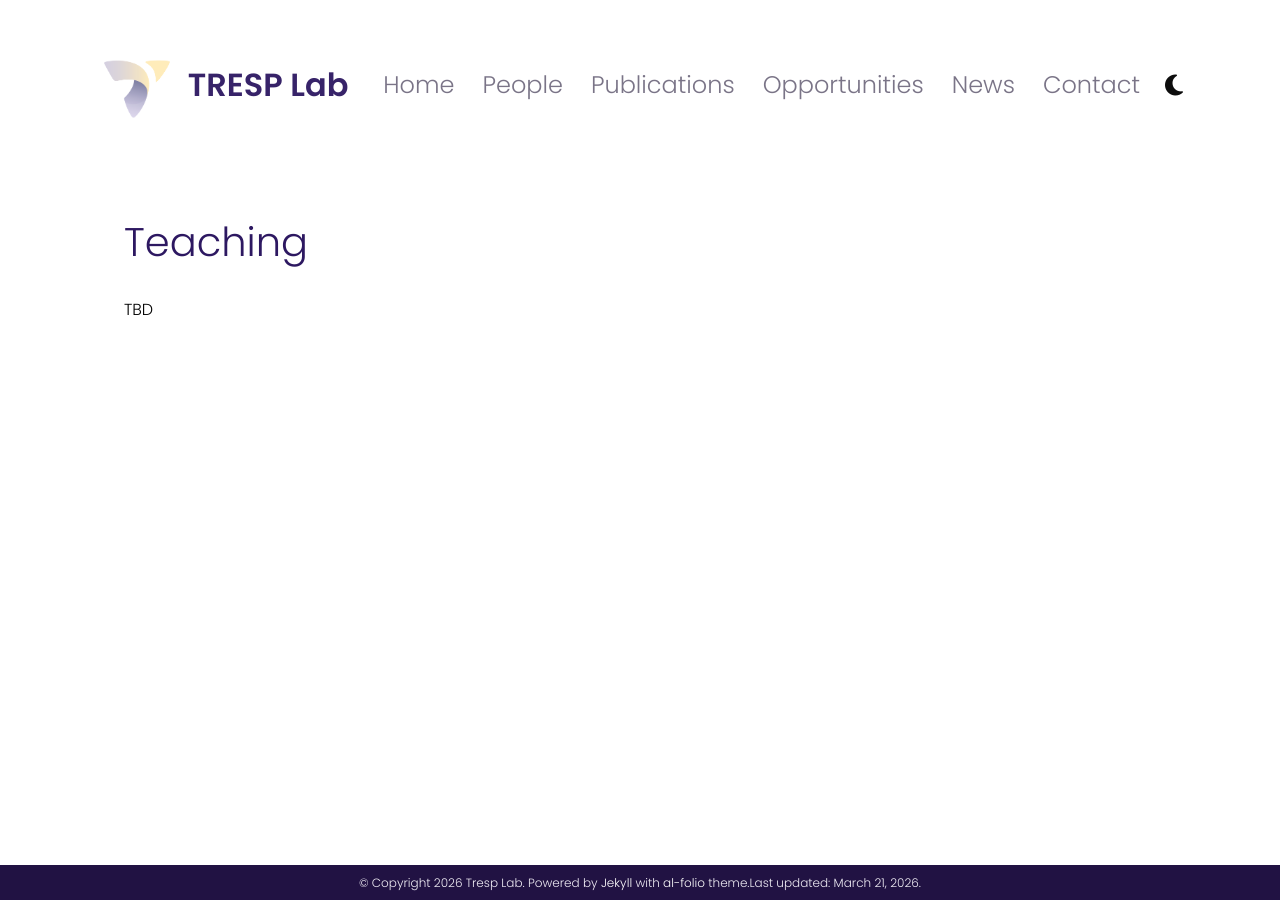
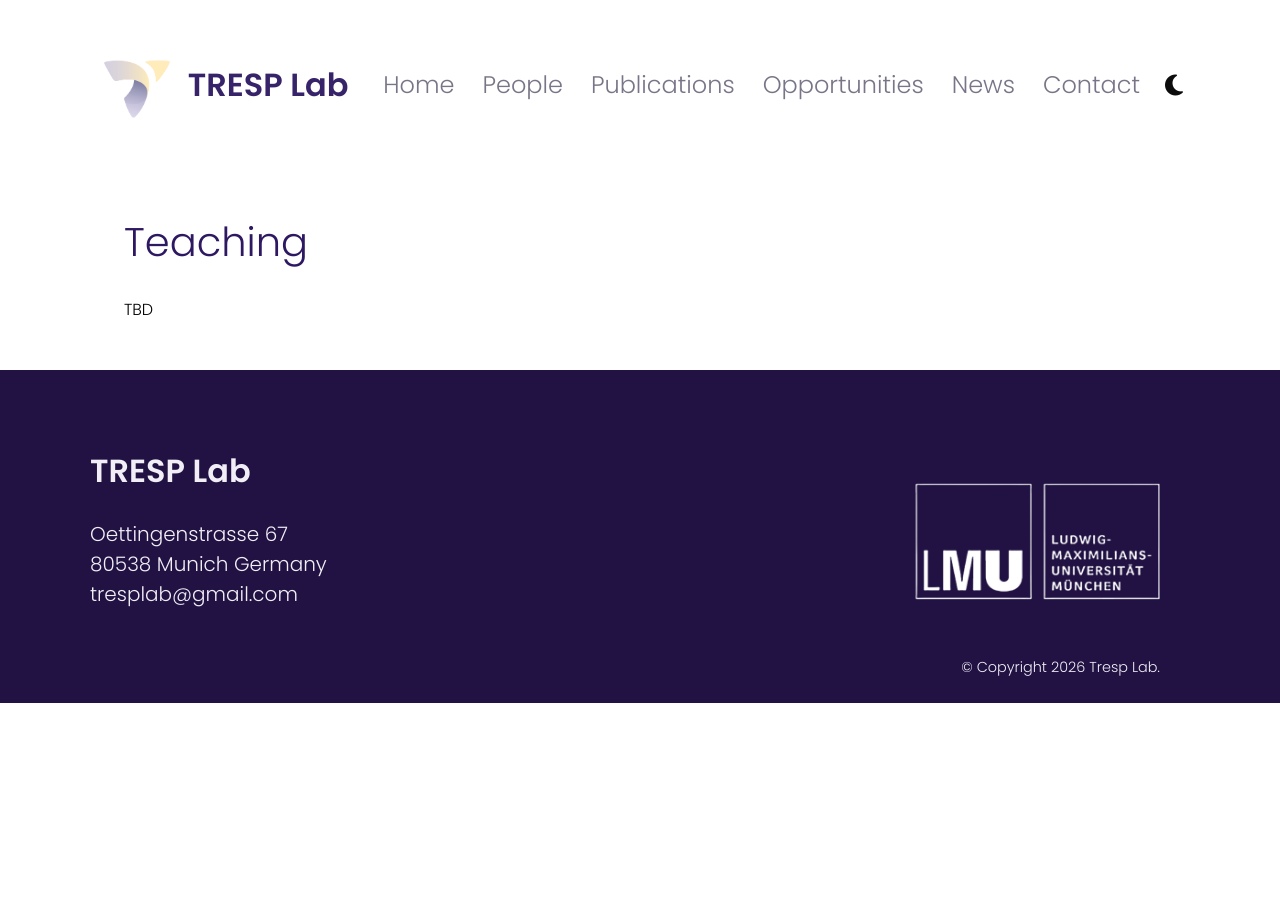
Before and after one commit to tresp-lab/tresp-lab.github.io, a Jekyll site: the page built from _pages/4-teaching.md, in a window 1280 px wide. Built offline with Jekyll 4.4.1, drawn with Linux system fonts in a browser that asks for light colours; comment, search, counter and statistics services are not loaded; a style sheet for code colours, icons or effects is not loaded; part of the change alters nothing that is shown.

Commit message:
apply new style

```diff
--- a/_config.yml
+++ b/_config.yml
@@ -8,7 +8,7 @@ middle_name:
 last_name: Lab
 email: volker.tresp at lmu dot de
 description: >
-footer_text: Powered by <a href="https://jekyllrb.com/" target="_blank">Jekyll</a> with <a href="https://github.com/alshedivat/al-folio">al-folio</a> theme.
+footer_text:
 keywords:   # add your own keywords or leave empty
 
 lang: en # the language of your site (for example: en, fr, cn, ru, etc.)
@@ -16,7 +16,7 @@ icon: icon-d.png  # the emoji used as the favicon (alternatively, provide image
 
 url: https://tresp-lab.github.io # the base hostname & protocol for your site
 baseurl:  # the subpath of your site, e.g. /blog/
-last_updated: true # set to true if you want to display last updated in the footer
+last_updated: false # set to true if you want to display last updated in the footer
 impressum_path:  # set to path to include impressum link in the footer, use the same path as permalink in a page, helps to conform with EU GDPR
 
 # -----------------------------------------------------------------------------
@@ -47,11 +47,11 @@ rss_icon: true
 # Layout
 # -----------------------------------------------------------------------------
 
-navbar_fixed: true
-footer_fixed: true
+navbar_fixed: false
+footer_fixed: false
 
 # Dimensions
-max_width: 900px
+max_width: 1440px
 
 # TODO: add layout settings (single page vs. multi-page)
 
@@ -371,7 +371,7 @@ enable_navbar_social:       false  # enables displaying social links in the
 enable_project_categories:  true   # enables categorization of projects into
                                    # multiple categories
 enable_medium_zoom:         true   # enables image zoom feature (as on medium.com)
-enable_progressbar:         true   # enables a horizontal progress bar linked to the vertical scroll position
+enable_progressbar:         false   # enables a horizontal progress bar linked to the vertical scroll position
 
 # -----------------------------------------------------------------------------
 # Library versions
```
